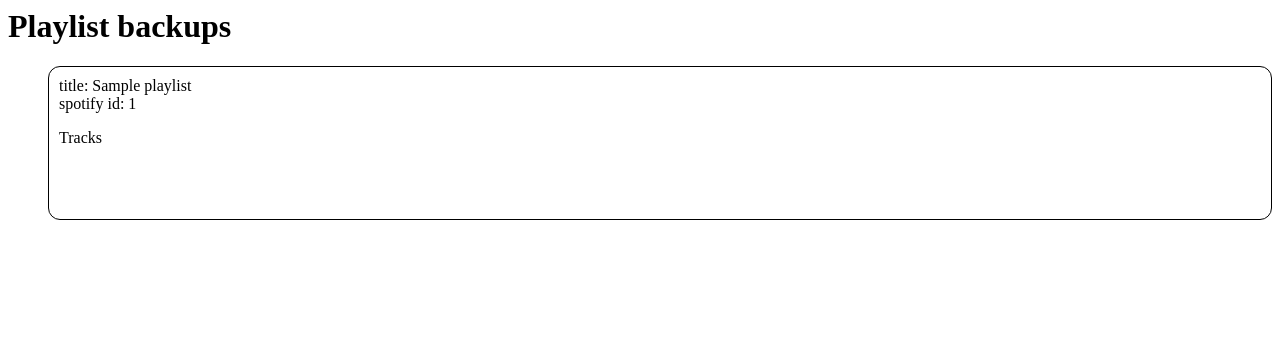
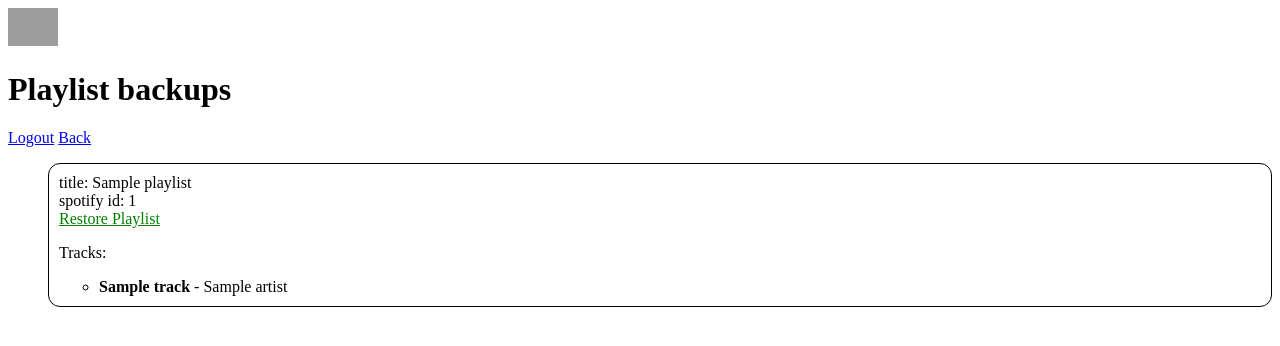
Before and after one commit to dangosailing/Spotify_Flask_App, a Flask app: page /playlist/backups in a window 1280 px wide. Shown: the top 346 px of the page. Run offline with Flask 3, Linux system fonts and the light colour scheme; a user stored in the database is signed in; tables that the repository leaves empty hold one stand-in row (values such as "Sample post"); parts of the project's set-up code (start-up, migrations or seed data) failed here and were passed over; grey boxes are pictures that could not be loaded.

Commit message:
Fix playlist and playlist_backups templates

```diff
--- a/app/templates/playlist.html
+++ b/app/templates/playlist.html
@@ -12,9 +12,9 @@
       <ul>
         {% for track in tracks %}
         <li>
-          <div style="display: flex; margin-bottom: 10px;">
-            <div style="width:20%">
-            {{loop.index}} - {{track.name}} -
+          <div style="display: flex; margin-bottom: 10px; width: 100%">
+            <div style="width:70%">
+            {{loop.index}} - <b>{{track.name}}</b> -
             {% for artist in track.artists %}
             {{ artist.name }}
             {% endfor %}
--- a/app/templates/playlist_backups.html
+++ b/app/templates/playlist_backups.html
@@ -1,5 +1,8 @@
+{% extends "base.html" %} {% block content %}
 <h1>Playlist backups</h1>
 
+<a href="{{ url_for('main.logout') }}">Logout</a>
+<a href="{{ url_for('main.playlists') }}">Back</a>
 <div style="width: 100%">
   <ul style="list-style-type: none">
     {% for playlist in playlists %}
@@ -8,7 +11,6 @@
         style="
           display: flex;
           border: 1px solid black;
-          height: 152px;
           border-radius: 12px;
           margin-bottom: 10px;
         "
@@ -17,8 +19,21 @@
           <div style="padding: 10px">
             <div>title: {{ playlist.title }}</div>
             <div>spotify id: {{ playlist.id }}</div>
+            <a
+              style="color: green"
+              href="{{ url_for('main.restore_playlist', playlist_id=playlist.id ) }}"
+              >Restore Playlist</a
+            >
             <div>
-              <p>Tracks</p>
+              <p>Tracks:</p>
+              <ul>
+                {% for track in playlist.tracks %}
+                <li>
+                  <b>{{track.title}}</b>{% for artist in track.features %} -
+                  {{artist.name}} {% endfor %}
+                </li>
+                {% endfor %}
+              </ul>
             </div>
           </div>
         </div>
@@ -27,3 +42,5 @@
     {% endfor %}
   </ul>
 </div>
+
+{% endblock %}
```
